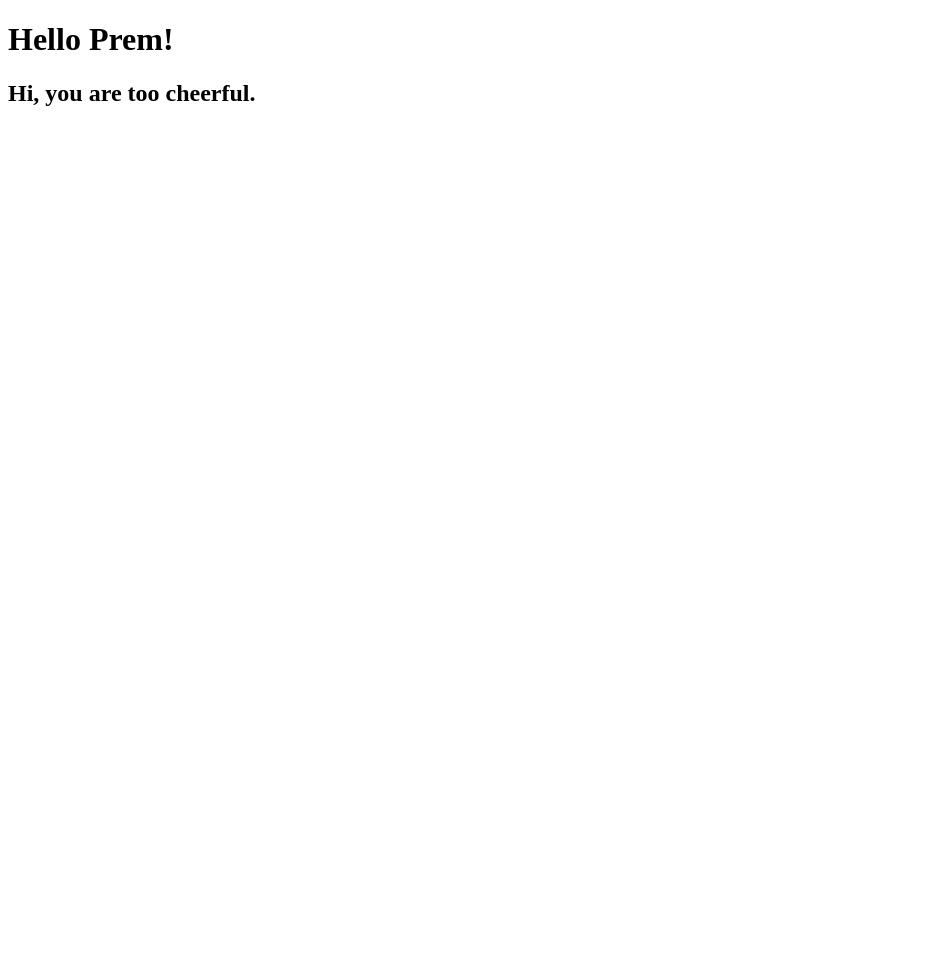
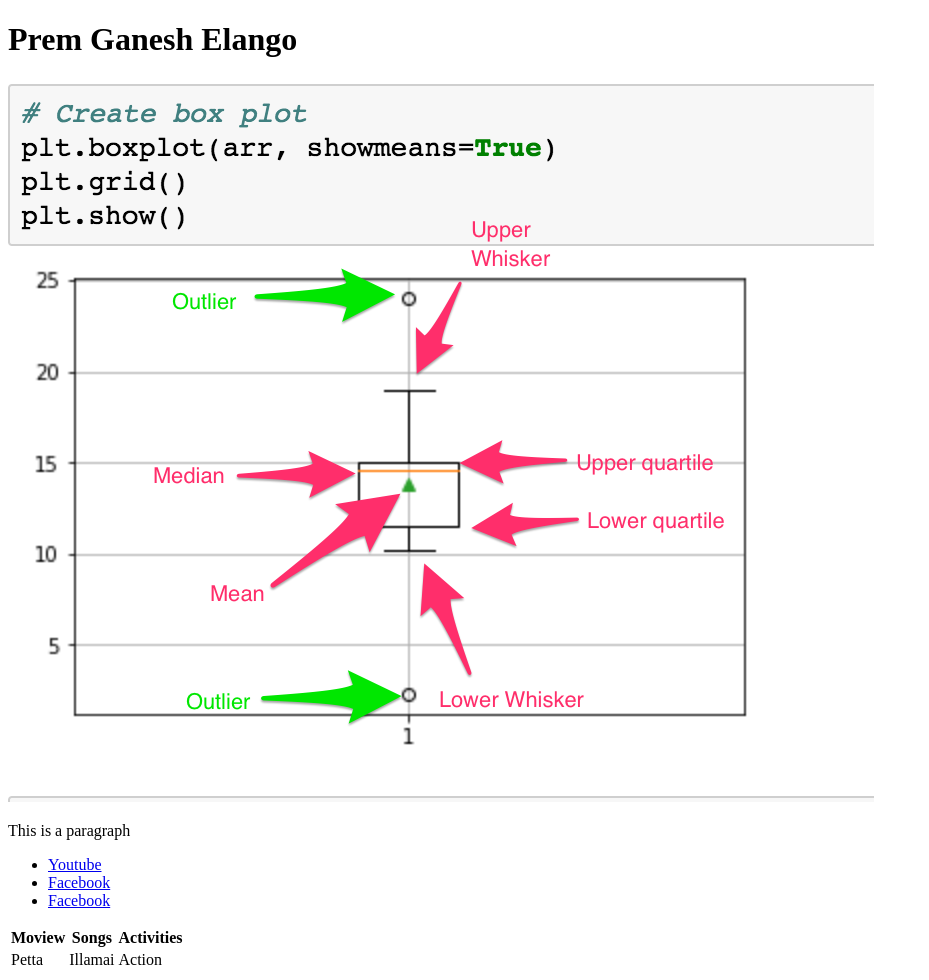
Before and after one commit to premganesh22/BChtml, a plain HTML site: page index.html in a window 1280 px wide. Shown: the whole page, without its empty margins (0-929 px from the left). Before the commit the page ends 800 px from the top, so only its background shows below. Drawn offline with Linux system fonts and the light colour scheme.

Commit message:
first commit

```diff
--- a/index.html
+++ b/index.html
@@ -7,8 +7,30 @@
 </head>
 
 <body>
-	<h1>Hello Prem!</h1>
-	<h2>Hi, you are too cheerful.</h2>
+	<h1>Prem Ganesh Elango</h1>
+	<img src="bp.png"/>
+	<p>This is a paragraph</p>
+	<ul>
+		<li><a href="https://www.youtube.com/">Youtube</a></li>
+		<li><a href="https://www.facebook.com/">Facebook</a></li>
+		<li><a href="https://www.behindwoods.com/">Facebook</a></li>
+
+	</ul>
+
+	<table>
+	<tr>
+		<th>Moview</th>
+		<th>Songs</th>
+		<th>Activities</th>
+	</tr>
+	<tr>
+		<td>Petta</td>
+		<td>Illamai</td>
+		<td>Action</td>
+	</tr>
+
+
+	</table>
 </body>
 
 </html>
```
Also changed, not shown: bp.png (added).
